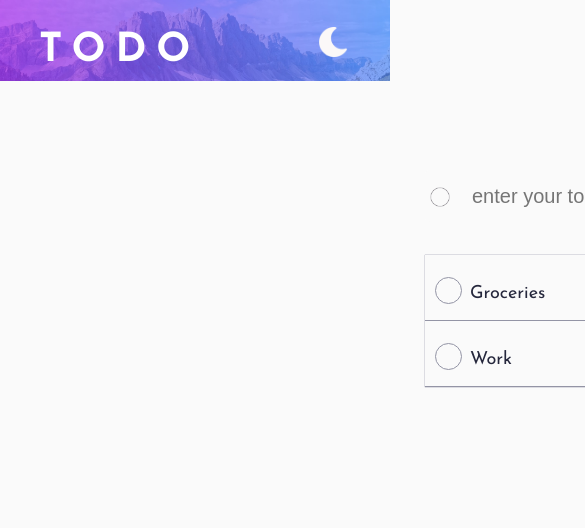
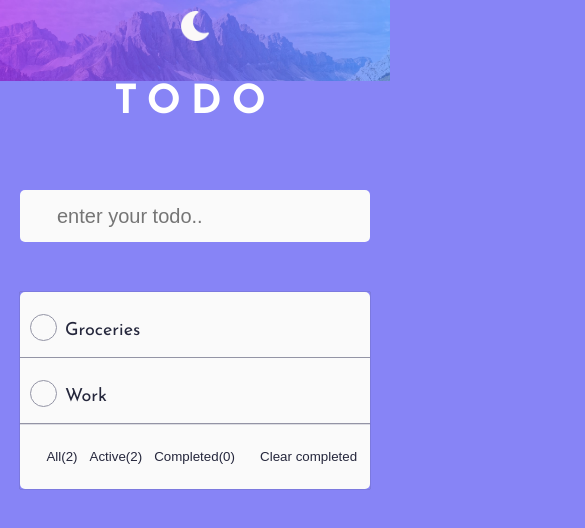
Before and after one commit to Brunopavasovic/todo-app, a plain HTML site: page index.html in a window 390 px wide. Shown: the top 528 px of the page, 585 px wide, since content can reach past the window. Drawn offline with Linux system fonts and the light colour scheme.

Commit message:
Add files via upload

```diff
--- a/index.html
+++ b/index.html
@@ -16,34 +16,39 @@
 </head>
 <body class="white-theme">
   <div class="container">
+    <div class="header-and-img">
     <h1 id="header" class="todo-header">TODO</h1>
-   <img src="images/night.png" id="theme-changer-moon" alt="moon" class="moon-img">
-     <img src="images/sun.png" id="theme-changer-sun" alt="moon" class="sun-img">
+    <img src="images/night.png" id="theme-changer-moon" alt="moon" class="moon-img">
+    <img src="images/sun.png" id="theme-changer-sun" alt="moon" class="sun-img">
+  </div>
+
     <div class="todo-input">
        <input type="text"  placeholder="enter your todo..">
-       <img src="images/oval.png" alt="oval">
     </div>
 
     <div class="todo-list">
-      <ul>
-        <li>
-          <label class="list-container">
-          <input type="checkbox">
-          <span class="txt">Groceries</span>
-          <span class="checkmark"></span>
-          </label>
-            <span class="remove" id="remove"></span>
-        </li>
-        <li>
-          <label class="list-container">
-          <input type="checkbox">
-          <span class="txt">Work</span>
-          <span class="checkmark"></span>
-          </label>
-          <span class="remove"></span>
-        </li>
-      </ul>
+      <ul></ul>
+      <div class="filter">
+       <span id="items-left" class="counter"></span>
+        <div class="show-items">
+          <button type="button" id="show-all">
+            All
+            <span class="counter"></span>
+          </button>
+          <button type="button" id="show-active">
+            Active
+            <span class="counter"></span>
+          </button>
+          <button type="button" id="show-completed">
+            Completed
+            <span class="counter"></span>
+          </button>
+        </div>
+          <button type="button" id="clear-completed">Clear completed</button>
+
+      </div>
     </div>
+
   </div>
 
 
--- a/index.js
+++ b/index.js
@@ -3,9 +3,21 @@ let changeBgToWhite = document.getElementById('theme-changer-sun');
 let del = document.querySelector('remove');
 let input = document.querySelector("input");
 let ul = document.querySelector("ul");
+let showItemsLeft = document.getElementById('items-left');
+let showCompletedEl = document.getElementById('show-completed');
+let showAllTodos = document.getElementById('show-all');
+let showActiveTodods = document.getElementById('show-active');
+let clearCompletedTodos = document.getElementById('clear-completed');
 
+const arr =
+[
+  //{ content: 'Groceries', done: false, id: 'b3a678e10e078' },
+  //{ content: 'Groceries', done: false, id: 'b3a678e10e078' },
+];
 
-changeBgToDark.addEventListener("click" ,() => {
+const uniqueId = Math.random().toString(16).slice(2);
+
+changeBgToDark.addEventListener("click", () => {
   document.querySelector('body').classList = [changeBgToDark.click ? 'dark-theme' : 'white-theme'];
   changeBgToDark.style.display = "none";
   changeBgToWhite.style.display = "block";
@@ -18,31 +30,125 @@ changeBgToWhite.addEventListener("click", () => {
   changeBgToDark.style.display = "block";
 });
 
-input.addEventListener('keypress' , (e) => {
-  if(e.charCode === 13 && input.value.length > 0) {
+input.addEventListener('keypress', (e) => {
+  if (['Enter', 'NumpadEnter'].includes(e.code) && input.value.length > 0) {
     createTodo(input.value);
-      input.value ="";
+    input.value = "";
   }
 });
 
-
 const createTodo = (txt) => {
   let elem = document.createElement('li');
-    elem.innerHTML = ` <label class="list-container">
-          <input type="checkbox">
+  elem.innerHTML = `
+    <label class="list-container">
+      <input type="checkbox" class="checkbox-done">
       <span class="txt">${txt}</span>
       <span class="checkmark"></span>
     </label>
-            <span class="remove"></span>`;
+    <span class="remove"></span>
+  `;
+
   ul.append(elem);
+  showNum();
+  filterItemsOnChange();
+
+ arr.push({
+    content: txt , done: '' ,  id: '1'
+ });
+
 }
+
+
+
 
 const deleteTodo = (elem) => {
   elem.remove();
+  showNum();
 }
 
-ul.addEventListener('click' , (event) => {
-    if(event.target.classList.contains('remove')) {
+
+
+ul.addEventListener('click', (event) => {
+  if (event.target.classList.contains('remove')) {
     deleteTodo(event.target.parentElement);
+    showNum();
+
   }
 })
+
+const showNum = () => {
+  console.log('showNum');
+  let ckbox = document.querySelectorAll('.checkbox-done');
+  let checkedBox = document.querySelectorAll('.checkbox-done:checked');
+  let notChecked = document.querySelectorAll('.checkbox-done:not(:checked)');
+  /* showItemsLeft.innerText = `Items left: ${ckbox.length}`; */
+  document.querySelector('#show-all .counter').innerText = `(${ckbox.length})`;
+  document.querySelector('#show-completed .counter').innerText = `(${checkedBox.length})`;
+  document.querySelector('#show-active .counter').innerText = `(${notChecked.length})`;
+
+}
+
+// dodaj evt listnr na chbox -change
+
+const filterItemsOnChange = () => {
+  document.querySelectorAll('.checkbox-done').forEach((checkbox) => {
+    checkbox.addEventListener('change', showNum);
+  })
+};
+
+
+const showAll = () => {
+  document.querySelectorAll('.checkbox-done').forEach((checkbox) => {
+    const item = checkbox.closest('li');
+    item.style.display = 'block';
+
+  })
+};
+
+
+
+const showActive = () => {
+  document.querySelectorAll('.checkbox-done').forEach((checkbox) => {
+    const item = checkbox.closest('li');
+    item.style.display = checkbox.checked ? 'none' : 'block';
+
+
+
+
+  }
+  )
+};
+
+
+const showCompleted = () => {
+  document.querySelectorAll('.checkbox-done').forEach((checkbox) => {
+    const item = checkbox.closest('li');
+    item.style.display = checkbox.checked ? 'block' : 'none';
+  })
+};
+
+
+const clearCompleted = () => {
+  document.querySelectorAll('.checkbox-done').forEach((checkbox) => {
+    const item = checkbox.closest('li');
+    if (checkbox.checked) {
+      deleteTodo(item);
+      showNum();
+    }
+    else {
+      item.style.display = 'block';
+    }
+  })
+}
+
+showCompletedEl.addEventListener('click', showCompleted);
+showAllTodos.addEventListener('click', showAll);
+showActiveTodods.addEventListener('click', showActive);
+clearCompletedTodos.addEventListener('click', clearCompleted);
+
+
+
+createTodo('Groceries');
+createTodo('Work');
+showNum();
+filterItemsOnChange();
--- a/style.css
+++ b/style.css
@@ -39,9 +39,28 @@ body{
 
 }
 
+
+
 .container {
+   display: flex;
+   flex-direction: column;
+   justify-content: flex-start;
+   align-items: center;
    min-width: 100%;
   height: 100vh;
+
+
+}
+
+.header-and-img {
+   margin-top: 50px;
+   display: flex;
+   align-items: center;
+   flex-direction: row;
+   justify-content: space-between;
+   width: 100%;
+   max-width: 600px;
+   height: 100px;
 
 }
 
@@ -49,44 +68,38 @@ body{
    color: #fff;
    font-size: 40px;
    letter-spacing: 10px;
-   position: absolute;
    left: 420px;
    top: 40px;
 }
 
 .moon-img {
-   position: absolute;
+
    right: 400px;
    height: 60px;
-   top: 60px;
+   width: 60px;
    cursor: pointer;
 
 }
 
 .sun-img {
-    position: absolute;
+
     right: 400px;
-    height: 50px;
-    top: 60px;
+    height: 60px;
+    width: 60px;
     display: none;
     cursor: pointer;
 }
 
-/*  .todo-input  input{
-   position: absolute;
-   left: 425px;
-   height: 50px;
-   width: 450px;
-}  */
+.todo-input {
+   display: flex;
+   justify-content: center;
+   margin-top: 40px;
+   width: 600px;
+   height: auto;
+}
 
-.todo-input img {
-   position:relative;
-   height: 20px;
-   left: 430px;
-   top: 187px;
-}
-/* .todo-input */ input {
-   position: absolute;
+
+ .todo-input input {
    left: 425px;
    top: 170px;
    width: 450px;
@@ -95,7 +108,7 @@ body{
    border:none;
    outline: none;
    font-size: 20px;
-   text-indent: 35px;
+   text-indent: 25px;
    background: var(--todo-input-color);
    color:var(--font-color-input) ;
 
@@ -106,10 +119,9 @@ body{
  }
 
 .todo-list {
-   content:"";
-   position:relative;
-   top: 230px;
-   left: 425px;
+   display: flex;
+   flex-direction: column;
+   margin-top: 50px;
    border-radius: 5px;
    background-color: var(--todo-background);
    width: 450px ;
@@ -135,6 +147,44 @@ body{
    position: relative;
    display: inline-block;
 }
+
+
+.filter {
+   display: flex;
+   justify-content: space-around;
+
+   align-items: center;
+   width: 450px;
+   min-height: 65px;
+   box-shadow: 0 0 1px  var(--todo-box-shadow);
+   font-size: 15px;
+
+}
+
+.show-items{
+   display: flex;
+   justify-content: space-evenly;
+   width: 200px;
+
+}
+
+button {
+   display: flex;
+   border: hidden;
+   cursor: pointer;
+   background-color: #fff;
+   background: transparent;
+   color: var(--font-color);
+}
+
+button:hover{
+   color:#0074D9 ;
+}
+
+.filter span:hover {
+   cursor: pointer;;
+}
+
 
 ul li [type = "checkbox"] {
    position: absolute;
@@ -175,12 +225,19 @@ ul li input[type="checkbox"]~.checkmark:hover::before {
    width: 25;
    height: 25px;
    border-radius: 50px;
-   background: var(--todo-background);
+    background:  var(--todo-background) ;
    display: block;
 }
 
 ul li input[type="checkbox"]:checked ~ .checkmark{
    background: center url(images/rsz_check.png), no-repeat linear-gradient(135deg, hsl(192, 100%, 67%), hsl(280, 87%, 65%));
+
+}
+
+ul li input[type="checkbox"]:checked ~ .checkmark:hover::before {
+   background: center url(images/rsz_check.png), no-repeat linear-gradient(135deg, hsl(192, 100%, 67%), hsl(280, 87%, 65%));
+
+
 
 }
 
@@ -205,35 +262,26 @@ ul li:hover .remove {
 
 }
 
-@media only screen and (min-width:1440px) {
-   .todo-input input {
-      left: 40vw;
+
+@media only screen and (max-width:650px) {
+   .header-and-img {
+      flex-direction: column-reverse;
+
    }
 
-   .moon-img, .sun-img{
-      right: 30vw;
-   }
-
-   .todo-header{
-      left: 30vw;
+   .todo-input {
+      width: 350px;
    }
 
    .todo-list {
-      left: 40vw;
+      width: 350px;
+   }
+
+   .filter {
+      width: 350px;
+   }
+
+   .white-theme {
+      background-color: #8784F6;
    }
 }
-
-@media only screen and (max-width:900px) {
- .todo-header{
-    top: 1vw;
-    left: 10vw;
- }
-
- .moon-img, .sun-img {
-    top: 3vw;
-    right: 7vw;
- }
-
-
-
-}
```
Lines whose indentation alone changed are shown as unchanged.
